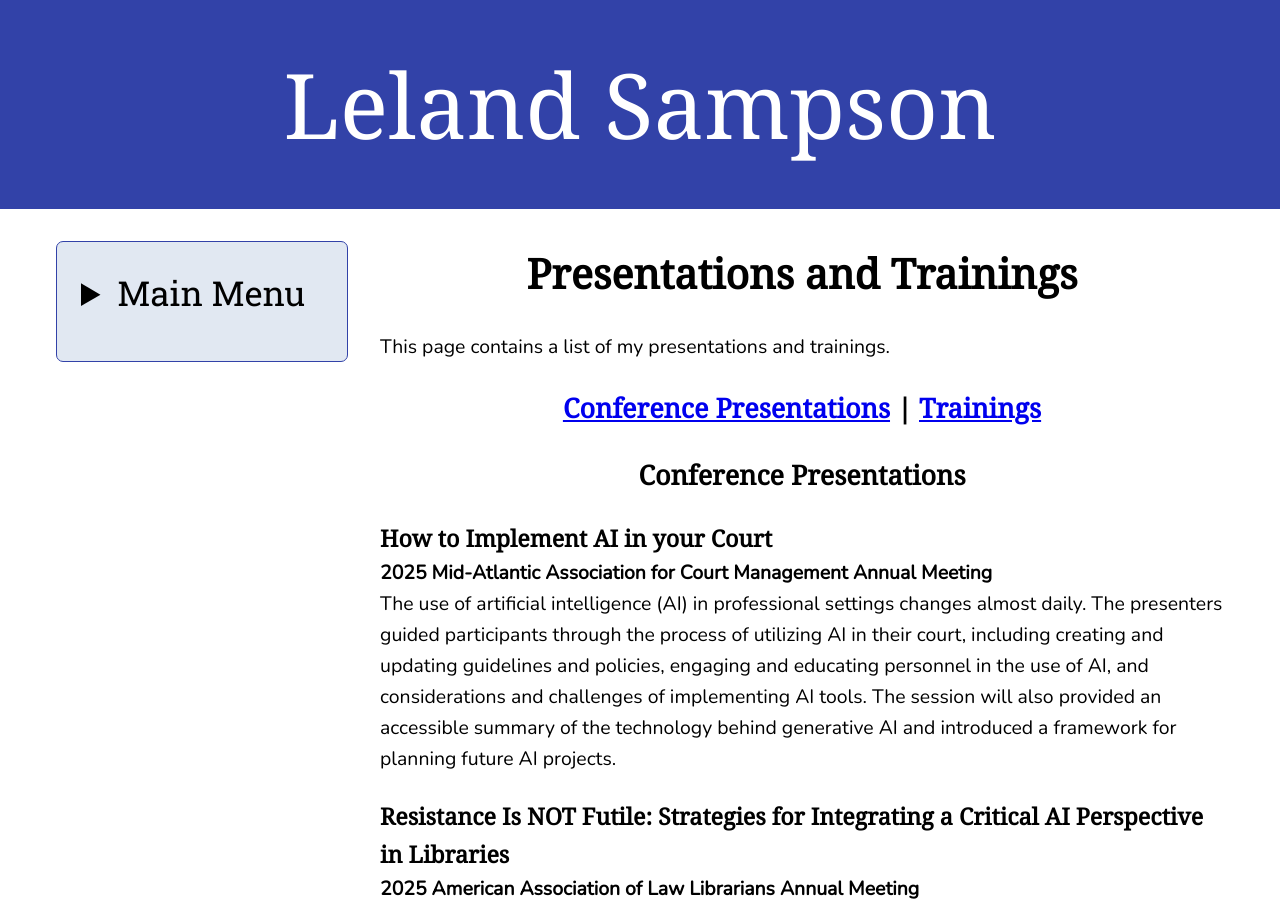
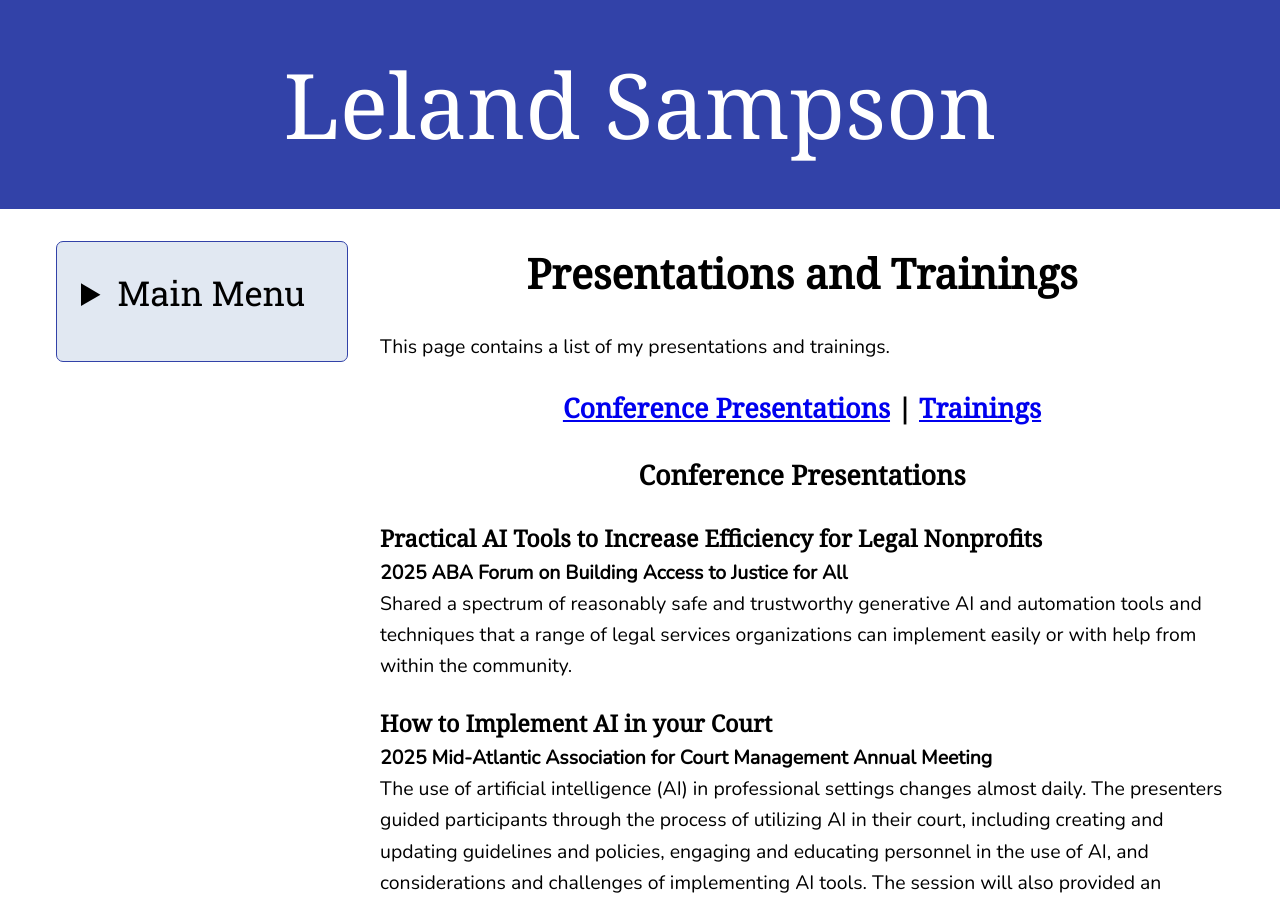
Before and after one commit to lelandsampson/Leland-Sampson-Website, a Jekyll site: the page built from presentations.md, in a window 1280 px wide and 900 px high. Built offline with Jekyll 4.4.1, drawn with Linux system fonts in a browser that asks for light colours.

Commit message:
updated CV

```diff
--- a/presentations.md
+++ b/presentations.md
@@ -9,6 +9,10 @@ This page contains a list of my presentations and trainings.
 <h2 align="center"><a href="#conference-presentations">Conference Presentations</a> | <a href ="#trainings">Trainings</a></h2>
 
 <h2 align="center"><a id="conference-presentations"></a>Conference Presentations</h2>
+
+### Practical AI Tools to Increase Efficiency for Legal Nonprofits
+**2025 ABA Forum on Building Access to Justice for All**
+Shared a spectrum of reasonably safe and trustworthy generative AI and automation tools and techniques that a range of legal services organizations can implement easily or with help from within the community.
 
 ### How to Implement AI in your Court
 **2025 Mid-Atlantic Association for Court Management Annual Meeting**
```
Also changed, not shown: 1 other file.
